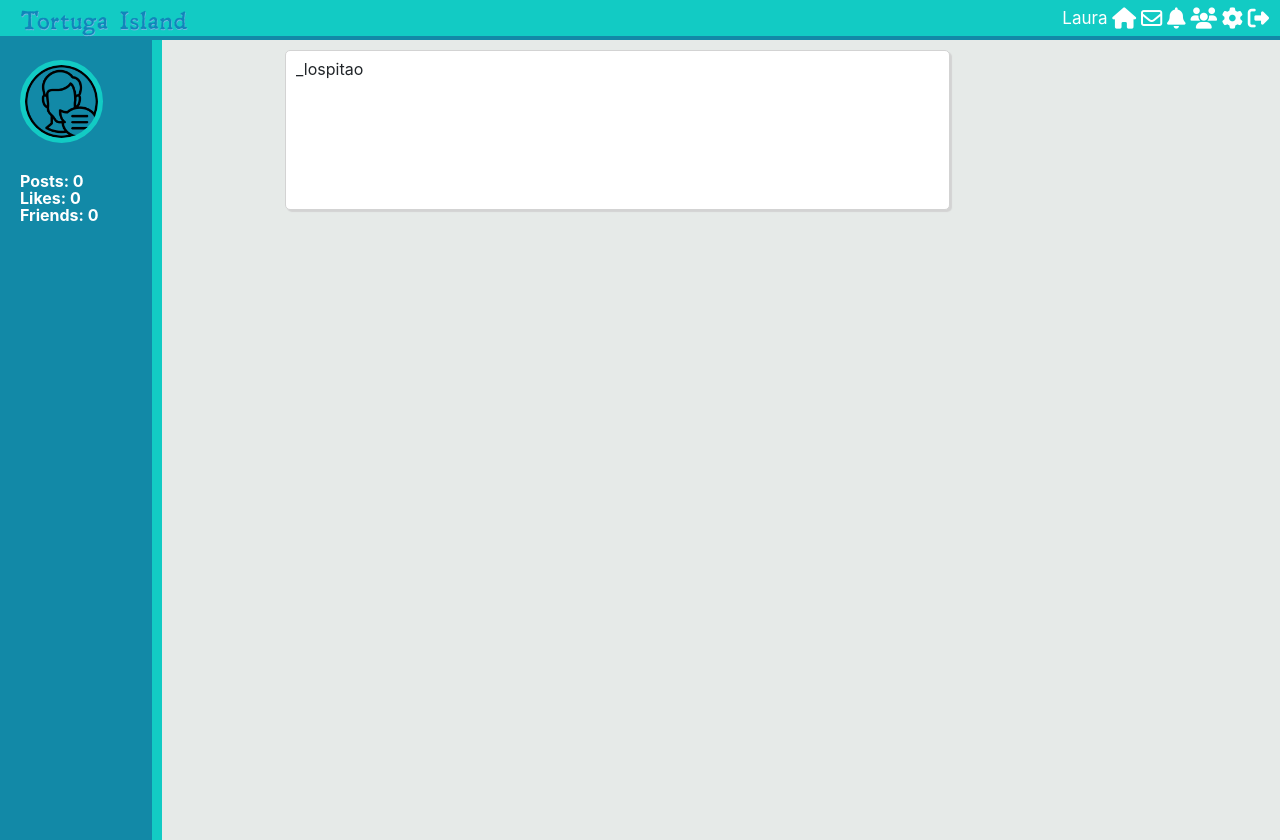
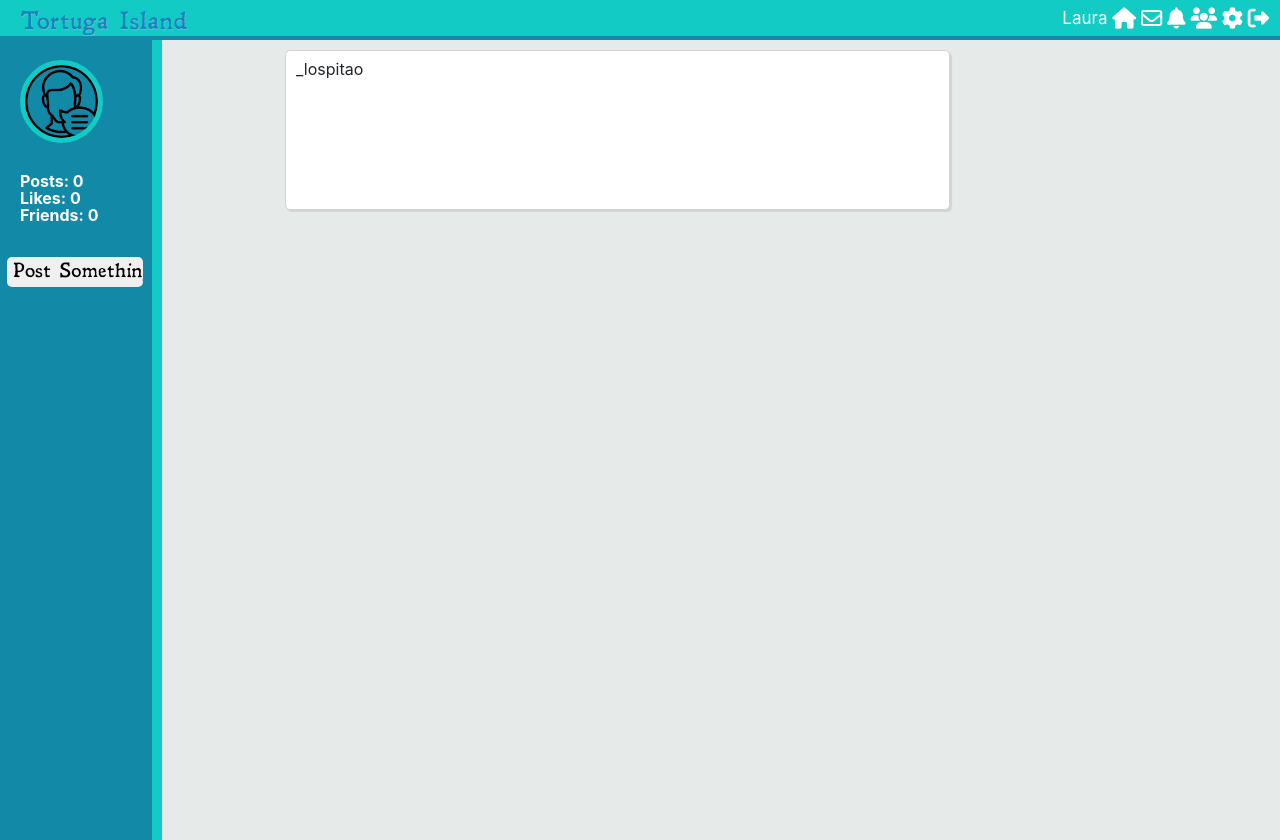
Before and after one commit to Lospitao/Isla-Tortuga, a PHP site: page /_lospitao in a window 1280 px wide. Run offline with PHP 8.4, Linux system fonts and the light colour scheme; a user stored in the database is signed in; data comes from the database, SQL or seed files in the repository; some libraries are stand-ins or nearby versions.

Commit message:
#63 Showing the Popup Post form

```diff
--- a/profile.php
+++ b/profile.php
@@ -59,6 +59,7 @@
                 ?>
 
     </form>
+    <input type="submit" class="deep_blue" data-toggle="modal" data-target="#post_form" value="Post Something">
 </div>
 
 <div class="main_column column">
@@ -70,6 +71,37 @@
 
 
 
+<!-- Modal -->
+<div class="modal fade" id="post_form" tabindex="-1" role="dialog" aria-labelledby="postModalLabel" aria-hidden="true">
+    <div class="modal-dialog" role="document">
+        <div class="modal-content">
+
+            <div class="modal-header">
+                <h5 class="modal-title" id="exampleModalLabel">Post Something</h5>
+                <button type="button" class="close" data-dismiss="modal" aria-label="Close">
+                    <span aria-hidden="true">&times;</span>
+                </button>
+            </div>
+
+            <div class="modal-body">
+                <p>This will appear on the user's profile page and also their newsfeed for your friends to see!</p>
+                <form class="profile_post" action="" method="POST">
+                    <div>
+                        <textarea class="form-control" name="post_body"></textarea>
+                        <input type="hidden" name="user_from" value="<?php $userLoggedIn; ?>">
+                        <input type="hidden" name="user_to" value="<?php $username; ?>">
+                    </div>
+
+                </form>
+            </div>
+            <div class="modal-footer">
+                <button type="button" class="btn btn-secondary" data-dismiss="modal">Close</button>
+                <button type="button" class="btn btn-primary">Post</button>
+            </div>
+        </div>
+    </div>
+</div>
+
 
 </div>
 </body>
```
Lines whose indentation alone changed are shown as unchanged.
